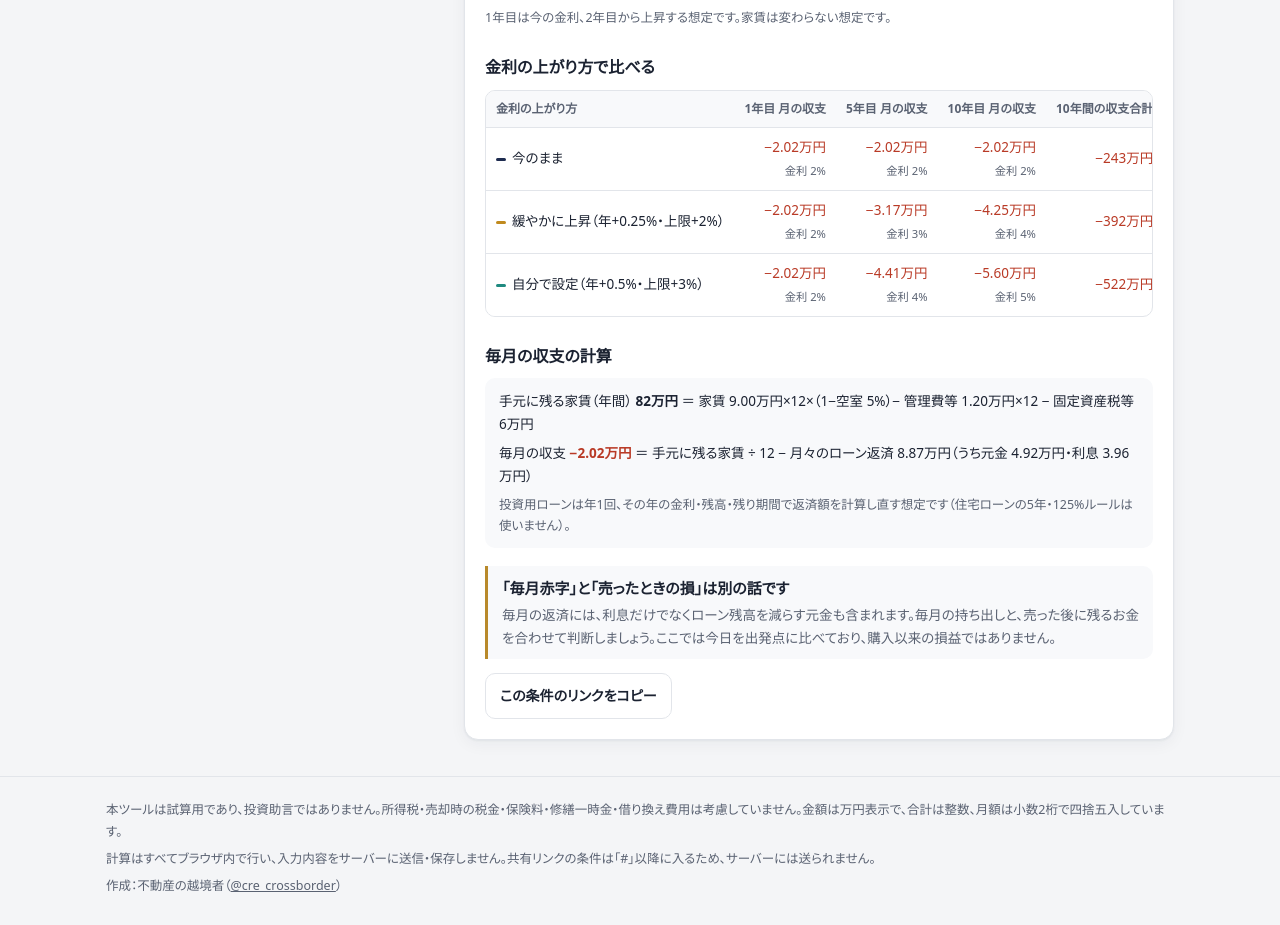
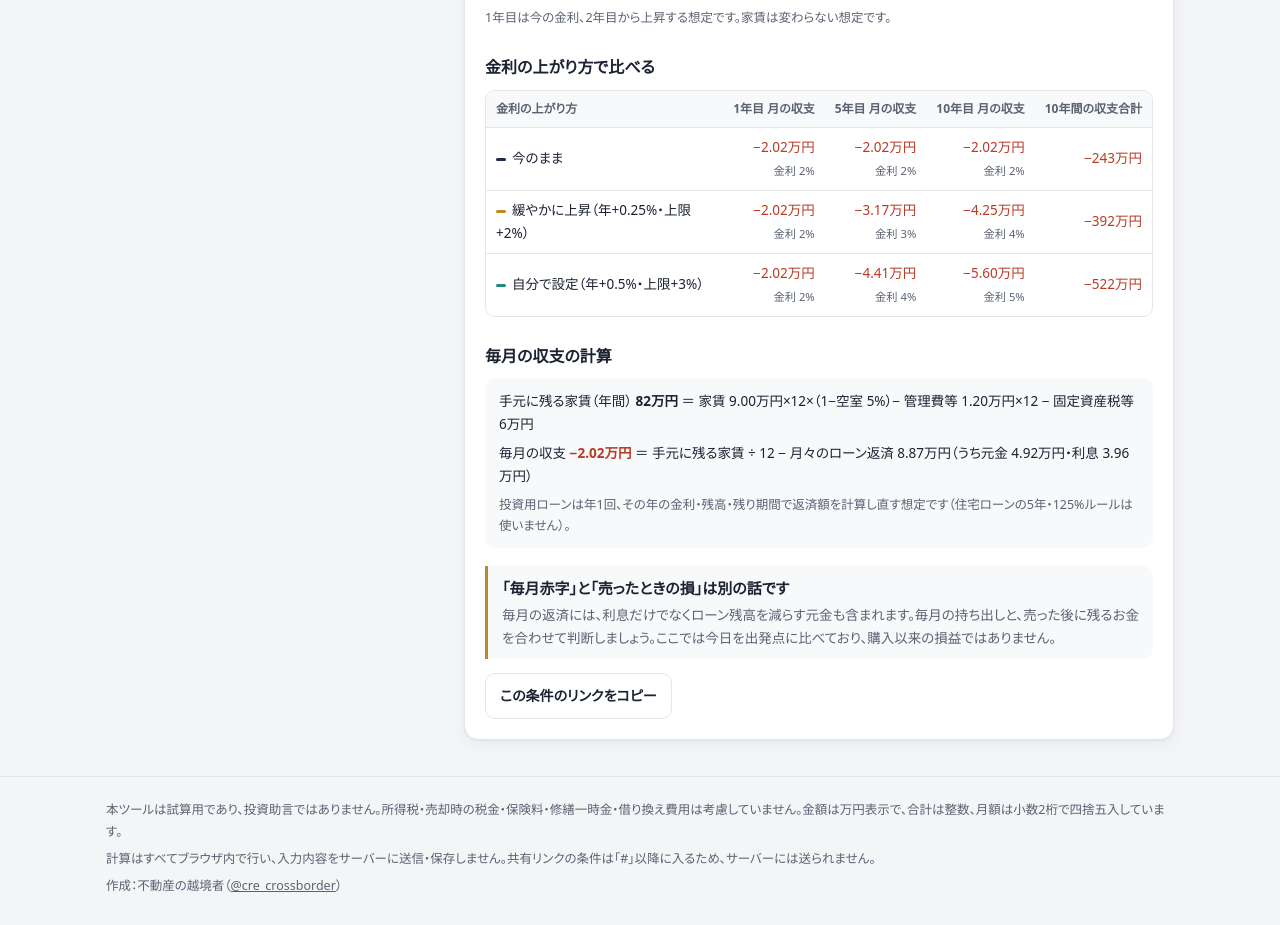
Before and after one commit to cre-crossborder/rate-sim, a plain HTML site: page index.html in a window 1280 px wide. Shown: the part 1367-2292 px from the top of the page. Drawn offline with Linux system fonts and the light colour scheme.

Commit message:
Update CSS styles in index.html

```diff
--- a/index.html
+++ b/index.html
@@ -140,6 +140,7 @@ th{font-size:12px;color:var(--muted);font-weight:700;background:var(--surface2)}
 th:first-child,td:first-child{text-align:left;position:sticky;left:0;background:var(--surface)}
 th:first-child{background:var(--surface2)}
 tr:last-child td{border-bottom:0}
+#invScenTbl td:first-child,#homeMonTbl td:first-child,#homeTotTbl td:first-child{white-space:normal;min-width:150px}
 tr.hl td{background:color-mix(in srgb,var(--accent) 10%,var(--surface))}
 .sw{display:inline-block;width:10px;height:3px;border-radius:2px;vertical-align:middle;margin-right:6px}
 .formula{background:var(--surface2);border-radius:10px;padding:12px 14px;font-size:13.5px}
```
